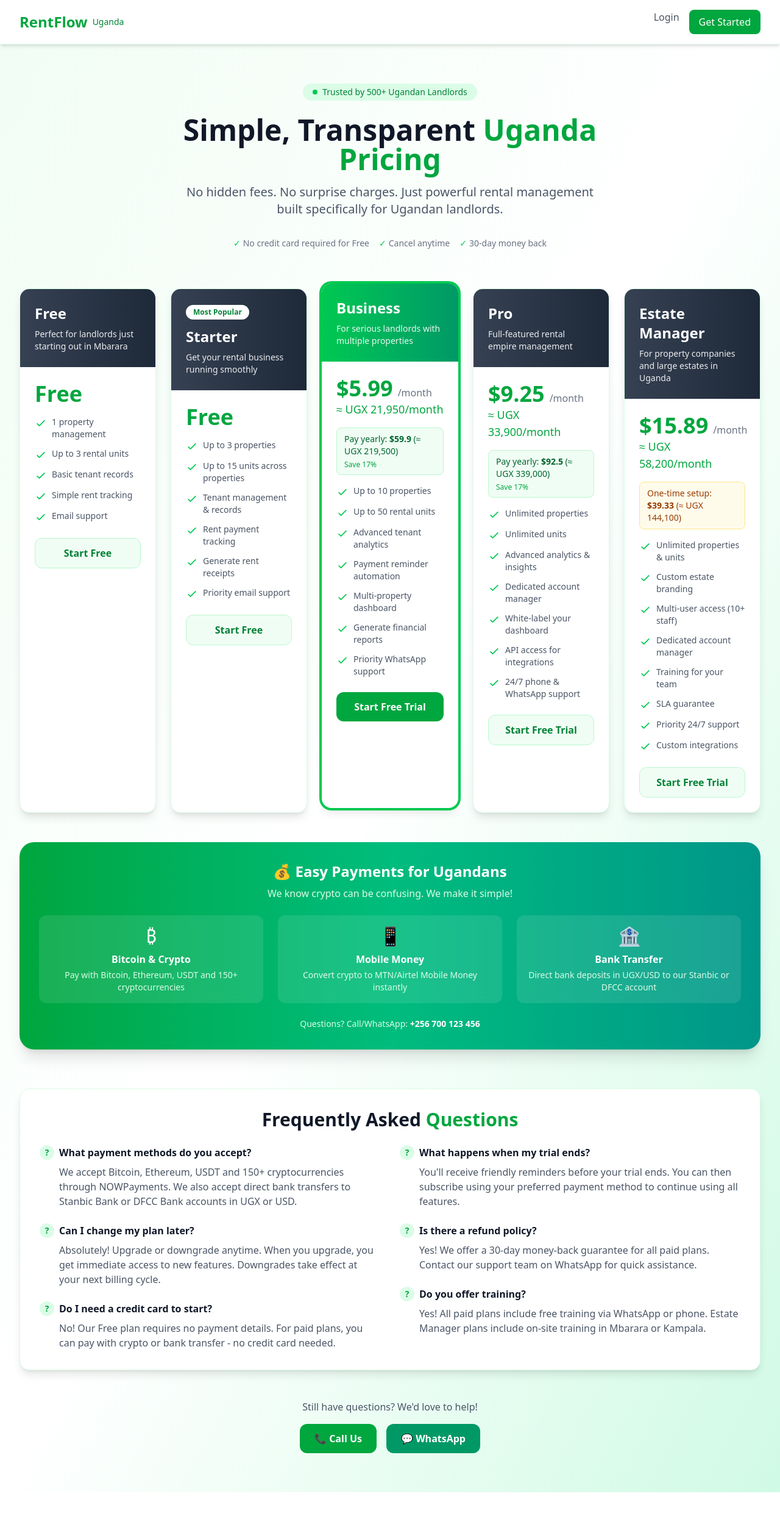
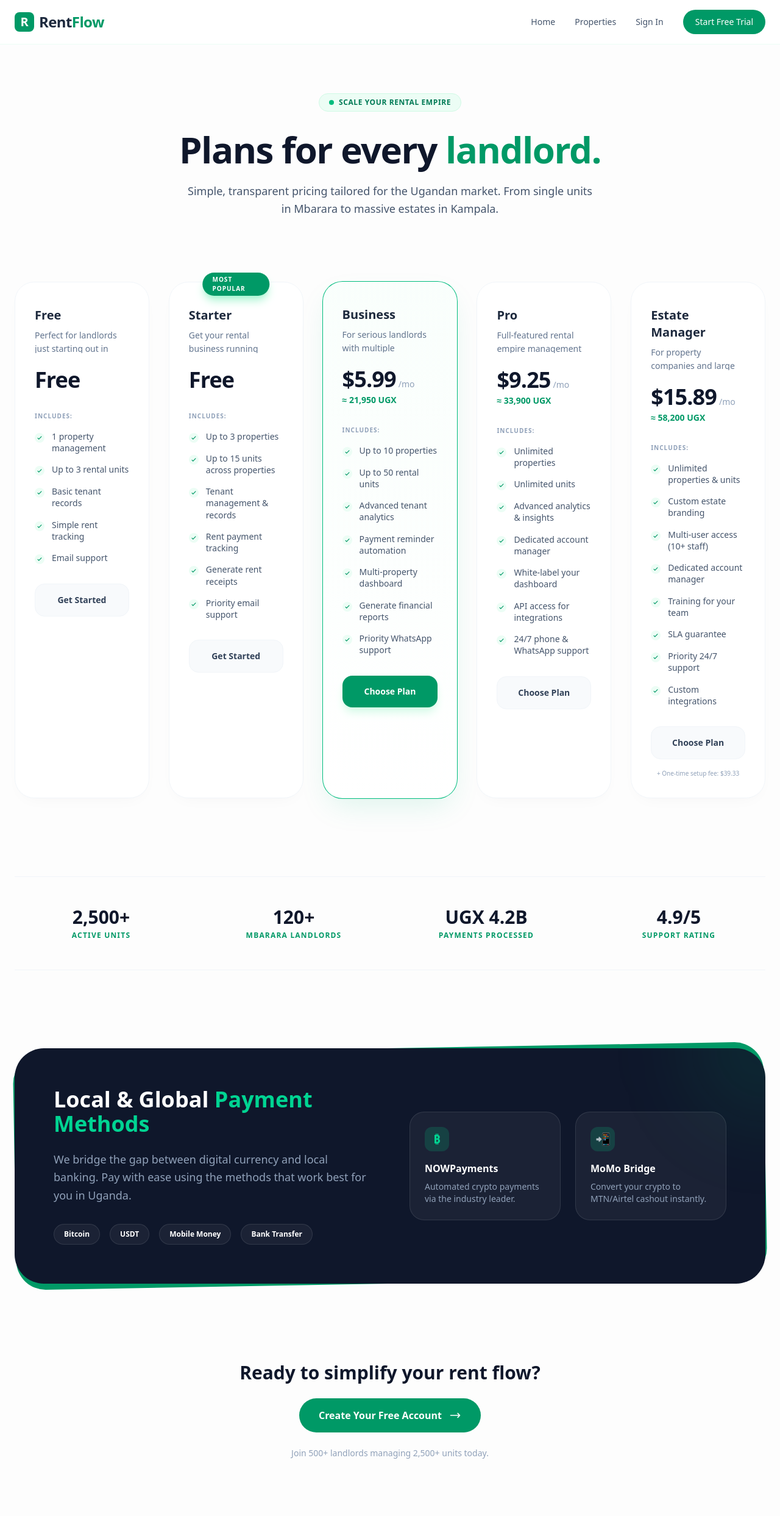
Before and after one commit to taremwastudios/rentflow, a Next.js app: page /pricing in a window 1280 px wide. Shown: the top 2486 px of the page at 61% size. Before the commit the page ends 2447 px from the top, so only its background shows below. Built offline with nearby package versions, Linux system fonts and the light colour scheme.

Commit message:
feat: redesign pricing page with emerald-and-white aesthetic

```diff
--- a/src/app/pricing/page.tsx
+++ b/src/app/pricing/page.tsx
@@ -109,276 +109,200 @@ export default function PricingPage() {
   ];
 
   return (
-    <div className="min-h-screen bg-gradient-to-br from-green-50 via-white to-emerald-100">
-      {/* Header */}
-      <header className="bg-white shadow-md border-b border-green-100">
-        <div className="max-w-7xl mx-auto px-4 sm:px-6 lg:px-8 py-4 flex justify-between items-center">
-          <div className="flex items-center space-x-2">
-            <Link href="/" className="text-2xl font-bold text-green-600">
-              RentFlow
+    <div className="min-h-screen bg-[#FDFDFD] text-slate-900 font-sans">
+      {/* Navigation - Simplified for clean look */}
+      <header className="sticky top-0 z-50 bg-white/80 backdrop-blur-md border-b border-emerald-50">
+        <div className="max-w-7xl mx-auto px-6 py-4 flex justify-between items-center">
+          <Link href="/" className="flex items-center space-x-2 group">
+            <div className="w-8 h-8 bg-emerald-600 rounded-lg flex items-center justify-center group-hover:rotate-12 transition-transform">
+              <span className="text-white font-bold text-xl">R</span>
+            </div>
+            <span className="text-2xl font-bold tracking-tight text-slate-800">Rent<span className="text-emerald-600">Flow</span></span>
           </Link>
-            <span className="text-sm text-green-700 font-medium">Uganda</span>
-          </div>
-          <nav className="flex space-x-4">
-            <Link href="/login" className="text-gray-600 hover:text-green-600 font-medium">
-              Login
-            </Link>
+          <nav className="hidden md:flex items-center space-x-8 text-sm font-medium text-slate-600">
+            <Link href="/" className="hover:text-emerald-600 transition-colors">Home</Link>
+            <Link href="/properties" className="hover:text-emerald-600 transition-colors">Properties</Link>
+            <Link href="/login" className="hover:text-emerald-600 transition-colors">Sign In</Link>
             <Link
               href="/register"
-              className="bg-green-600 text-white px-4 py-2 rounded-lg hover:bg-green-700 font-medium"
+              className="bg-emerald-600 text-white px-5 py-2.5 rounded-full hover:bg-emerald-700 transition-all hover:shadow-lg hover:shadow-emerald-200 active:scale-95"
             >
-              Get Started
+              Start Free Trial
             </Link>
           </nav>
         </div>
       </header>
 
       {/* Hero Section */}
-      <section className="py-16 text-center px-4">
-        <div className="max-w-3xl mx-auto">
-          <div className="inline-flex items-center bg-green-100 text-green-700 px-4 py-1 rounded-full text-sm font-medium mb-6">
-            <span className="w-2 h-2 bg-green-500 rounded-full mr-2 animate-pulse"></span>
-            Trusted by 500+ Ugandan Landlords
+      <section className="relative pt-20 pb-16 overflow-hidden">
+        <div className="absolute top-0 left-1/2 -translate-x-1/2 w-full h-full -z-10 opacity-30">
+          <div className="absolute top-0 left-1/4 w-96 h-96 bg-emerald-200 rounded-full blur-[120px]"></div>
+          <div className="absolute bottom-0 right-1/4 w-96 h-96 bg-green-100 rounded-full blur-[120px]"></div>
         </div>
-          <h1 className="text-4xl md:text-5xl font-bold text-gray-900 mb-4">
-            Simple, Transparent <span className="text-green-600">Uganda Pricing</span>
+
+        <div className="max-w-4xl mx-auto text-center px-6">
+          <div className="inline-flex items-center space-x-2 bg-emerald-50 border border-emerald-100 px-4 py-1.5 rounded-full text-emerald-700 text-xs font-bold tracking-wider uppercase mb-8">
+            <span className="flex h-2 w-2 relative">
+              <span className="animate-ping absolute inline-flex h-full w-full rounded-full bg-emerald-400 opacity-75"></span>
+              <span className="relative inline-flex rounded-full h-2 w-2 bg-emerald-500"></span>
+            </span>
+            <span>Scale your rental empire</span>
+          </div>
+          <h1 className="text-5xl md:text-6xl font-black text-slate-900 mb-6 tracking-tight">
+            Plans for every <span className="text-emerald-600">landlord.</span>
           </h1>
-          <p className="text-xl text-gray-600 mb-8 max-w-2xl mx-auto">
-            No hidden fees. No surprise charges. Just powerful rental management
-            built specifically for Ugandan landlords.
+          <p className="text-lg text-slate-600 mb-10 max-w-2xl mx-auto leading-relaxed">
+            Simple, transparent pricing tailored for the Ugandan market.
+            From single units in Mbarara to massive estates in Kampala.
           </p>
-          <div className="flex justify-center gap-4 text-sm text-gray-500">
-            <span className="flex items-center">
-              <span className="text-green-500 mr-1">✓</span> No credit card required for Free
-            </span>
-            <span className="flex items-center">
-              <span className="text-green-500 mr-1">✓</span> Cancel anytime
-            </span>
-            <span className="flex items-center">
-              <span className="text-green-500 mr-1">✓</span> 30-day money back
-            </span>
-          </div>
         </div>
       </section>
 
       {/* Pricing Cards */}
-      <section className="max-w-7xl mx-auto px-4 sm:px-6 lg:px-8 pb-16">
-        <div className="grid grid-cols-1 md:grid-cols-2 lg:grid-cols-3 xl:grid-cols-5 gap-6">
+      <section className="max-w-[1400px] mx-auto px-6 pb-24">
+        <div className="grid grid-cols-1 md:grid-cols-2 lg:grid-cols-3 xl:grid-cols-5 gap-8">
           {plans.map((plan) => (
             <div
               key={plan.slug}
-              className={`bg-white rounded-2xl shadow-lg overflow-hidden hover:shadow-2xl transition-all duration-300 hover:-translate-y-1 ${
+              className={`relative flex flex-col bg-white rounded-[2rem] transition-all duration-500 hover:-translate-y-2 group ${
                 plan.highlighted
-                  ? "ring-4 ring-green-500 transform md:-translate-y-2"
-                  : "border border-green-100"
+                  ? "ring-1 ring-emerald-500 shadow-[0_20px_50px_-12px_rgba(16,185,129,0.15)] bg-gradient-to-b from-emerald-50/30 to-white"
+                  : "border border-slate-100 shadow-[0_10px_30px_-15px_rgba(0,0,0,0.05)] hover:shadow-[0_20px_40px_-15px_rgba(0,0,0,0.1)]"
               }`}
             >
-              {/* Card Header */}
-              <div className={`p-6 text-white ${
-                plan.highlighted
-                  ? "bg-gradient-to-r from-green-500 to-emerald-600"
-                  : "bg-gradient-to-r from-gray-700 to-gray-800"
-              }`}>
               {plan.badge && (
-                  <div className="bg-white text-green-700 text-xs font-bold px-3 py-1 rounded-full inline-block mb-3">
+                <div className="absolute -top-4 left-1/2 -translate-x-1/2 bg-emerald-600 text-white text-[10px] font-black px-4 py-1 rounded-full uppercase tracking-widest shadow-lg shadow-emerald-200">
                   {plan.badge}
                 </div>
               )}
-                <h3 className="text-2xl font-bold mb-2">{plan.name}</h3>
-                <p className="text-white/90 text-sm">{plan.description}</p>
-              </div>
 
-              {/* Pricing */}
-              <div className="p-6">
-                <div className="mb-4">
+              <div className="p-8 pt-10">
+                <h3 className="text-xl font-bold text-slate-800 mb-2">{plan.name}</h3>
+                <p className="text-slate-500 text-sm leading-relaxed mb-6 h-10 overflow-hidden">
+                  {plan.description}
+                </p>
+
+                <div className="mb-8">
                   <div className="flex items-baseline">
-                    <span className="text-4xl font-bold text-green-600">
+                    <span className="text-4xl font-black text-slate-900 tracking-tight">
                       {plan.priceMonthly === 0 ? "Free" : `$${plan.priceMonthly}`}
                     </span>
-                    <span className="text-gray-500 ml-2">
-                      {plan.priceMonthly === 0 ? "" : "/month"}
+                    <span className="text-slate-400 text-sm font-medium ml-1">
+                      {plan.priceMonthly === 0 ? "" : "/mo"}
                     </span>
                   </div>
                   {plan.priceMonthly > 0 && (
-                    <div className="text-lg text-green-600 font-medium">
-                      ≈ UGX {plan.priceMonthlyUGX?.toLocaleString()}/month
+                    <div className="text-sm font-semibold text-emerald-600 mt-1">
+                      ≈ {plan.priceMonthlyUGX?.toLocaleString()} UGX
                     </div>
                   )}
                 </div>
 
-                {plan.setupFee && (
-                  <div className="bg-amber-50 border border-amber-200 text-amber-800 text-sm px-3 py-2 rounded-lg mb-4">
-                    One-time setup: <strong>${plan.setupFee}</strong> (≈ UGX {plan.setupFeeUGX?.toLocaleString()})
+                {/* Features */}
+                <div className="flex-grow">
+                  <p className="text-[10px] font-bold text-slate-400 uppercase tracking-widest mb-4">Includes:</p>
+                  <ul className="space-y-4 mb-8">
+                    {plan.features.map((feature, index) => (
+                      <li key={index} className="flex items-start text-sm text-slate-600 group/item">
+                        <div className="mr-3 mt-1 w-4 h-4 rounded-full bg-emerald-50 flex items-center justify-center flex-shrink-0 group-hover/item:bg-emerald-100 transition-colors">
+                          <svg className="w-2.5 h-2.5 text-emerald-600" fill="none" stroke="currentColor" viewBox="0 0 24 24">
+                            <path strokeLinecap="round" strokeLinejoin="round" strokeWidth="3" d="M5 13l4 4L19 7" />
+                          </svg>
                         </div>
-                )}
-
-                {plan.priceAnnually > 0 && (
-                  <div className="bg-green-50 border border-green-200 text-green-800 text-sm px-3 py-2 rounded-lg mb-4">
-                    Pay yearly: <strong>${plan.priceAnnually}</strong> (≈ UGX {plan.priceAnnuallyUGX?.toLocaleString()})
-                    <span className="block text-green-600 text-xs mt-1">Save 17%</span>
-                  </div>
-                )}
-
-                {/* Features */}
-                <ul className="space-y-3 mb-6">
-                  {plan.features.map((feature, index) => (
-                    <li key={index} className="flex items-start text-sm text-gray-600">
-                      <svg
-                        className="w-5 h-5 text-green-500 mr-2 flex-shrink-0 mt-0.5"
-                        fill="none"
-                        stroke="currentColor"
-                        viewBox="0 0 24 24"
-                      >
-                        <path
-                          strokeLinecap="round"
-                          strokeLinejoin="round"
-                          strokeWidth="2"
-                          d="M5 13l4 4L19 7"
-                        />
-                      </svg>
-                      {feature}
+                        <span className="leading-snug">{feature}</span>
                       </li>
                     ))}
                   </ul>
+                </div>
 
                 {/* CTA Button */}
                 <Link
                   href={`/register?plan=${plan.slug}`}
-                  className={`block w-full text-center py-3 rounded-xl font-semibold transition-all ${
+                  className={`block w-full text-center py-4 rounded-2xl font-bold text-sm transition-all active:scale-95 ${
                     plan.highlighted
-                      ? "bg-green-600 text-white hover:bg-green-700 hover:shadow-lg"
-                      : "bg-green-50 text-green-700 hover:bg-green-100 border border-green-200"
+                      ? "bg-emerald-600 text-white hover:bg-emerald-700 shadow-lg shadow-emerald-100 hover:shadow-emerald-200"
+                      : "bg-slate-50 text-slate-700 hover:bg-emerald-50 hover:text-emerald-700 border border-slate-100 hover:border-emerald-100"
                   }`}
                 >
-                  {plan.priceMonthly === 0 ? "Start Free" : "Start Free Trial"}
+                  {plan.priceMonthly === 0 ? "Get Started" : "Choose Plan"}
                 </Link>
+
+                {plan.setupFee && (
+                  <p className="mt-4 text-[10px] text-center text-slate-400 font-medium">
+                    + One-time setup fee: ${plan.setupFee}
+                  </p>
+                )}
               </div>
             </div>
           ))}
         </div>
 
-        {/* Payment Methods Banner */}
-        <div className="mt-12 bg-gradient-to-r from-green-600 via-emerald-500 to-teal-600 rounded-3xl p-8 text-white shadow-xl">
-          <div className="text-center mb-6">
-            <h2 className="text-2xl font-bold mb-2">
-              💰 Easy Payments for Ugandans
-            </h2>
-            <p className="text-green-100">
-              We know crypto can be confusing. We make it simple!
+        {/* Niche Stats/Trust section */}
+        <div className="mt-32 grid md:grid-cols-4 gap-8 border-y border-slate-100 py-12">
+          {[
+            { label: "Active Units", value: "2,500+" },
+            { label: "Mbarara Landlords", value: "120+" },
+            { label: "Payments Processed", value: "UGX 4.2B" },
+            { label: "Support Rating", value: "4.9/5" },
+          ].map((stat, i) => (
+            <div key={i} className="text-center">
+              <div className="text-3xl font-black text-slate-900 mb-1">{stat.value}</div>
+              <div className="text-xs font-bold text-emerald-600 uppercase tracking-widest">{stat.label}</div>
+            </div>
+          ))}
+        </div>
+
+        {/* Payment Methods - Cleaned up */}
+        <div className="mt-32 relative group">
+          <div className="absolute inset-0 bg-emerald-600 rounded-[3rem] -rotate-1 group-hover:rotate-0 transition-transform duration-500"></div>
+          <div className="relative bg-slate-900 text-white rounded-[3rem] p-12 md:p-16 overflow-hidden">
+            <div className="absolute top-0 right-0 w-64 h-64 bg-emerald-500/10 rounded-full -mr-32 -mt-32 blur-3xl"></div>
+
+            <div className="grid lg:grid-cols-2 gap-16 items-center">
+              <div>
+                <h2 className="text-3xl md:text-4xl font-bold mb-6">Local & Global <span className="text-emerald-400">Payment Methods</span></h2>
+                <p className="text-slate-400 text-lg mb-8 leading-relaxed">
+                  We bridge the gap between digital currency and local banking. Pay with ease using the methods that work best for you in Uganda.
                 </p>
-          </div>
-          <div className="grid md:grid-cols-3 gap-6 text-center">
-            <div className="bg-white/10 backdrop-blur rounded-xl p-4">
-              <div className="text-3xl mb-2">₿</div>
-              <h3 className="font-bold mb-1">Bitcoin & Crypto</h3>
-              <p className="text-green-100 text-sm">Pay with Bitcoin, Ethereum, USDT and 150+ cryptocurrencies</p>
-            </div>
-            <div className="bg-white/10 backdrop-blur rounded-xl p-4">
-              <div className="text-3xl mb-2">📱</div>
-              <h3 className="font-bold mb-1">Mobile Money</h3>
-              <p className="text-green-100 text-sm">Convert crypto to MTN/Airtel Mobile Money instantly</p>
-            </div>
-            <div className="bg-white/10 backdrop-blur rounded-xl p-4">
-              <div className="text-3xl mb-2">🏦</div>
-              <h3 className="font-bold mb-1">Bank Transfer</h3>
-              <p className="text-green-100 text-sm">Direct bank deposits in UGX/USD to our Stanbic or DFCC account</p>
+                <div className="flex flex-wrap gap-4">
+                  {["Bitcoin", "USDT", "Mobile Money", "Bank Transfer"].map((tag) => (
+                    <span key={tag} className="bg-white/5 border border-white/10 px-4 py-2 rounded-full text-xs font-bold">{tag}</span>
+                  ))}
                 </div>
               </div>
-          <div className="mt-6 text-center text-green-100 text-sm">
-            Questions? Call/WhatsApp: <span className="font-bold text-white">+256 700 123 456</span>
+              <div className="grid sm:grid-cols-2 gap-6">
+                <div className="p-6 bg-white/5 border border-white/10 rounded-3xl hover:bg-white/10 transition-colors">
+                  <div className="w-10 h-10 bg-emerald-500/20 rounded-xl flex items-center justify-center mb-4">
+                    <span className="text-emerald-400 text-xl font-bold">₿</span>
                   </div>
+                  <h3 className="font-bold mb-2">NOWPayments</h3>
+                  <p className="text-slate-400 text-sm">Automated crypto payments via the industry leader.</p>
                 </div>
-
-        {/* FAQ Section */}
-        <div className="mt-16 bg-white rounded-2xl shadow-lg p-8 border border-green-100">
-          <h2 className="text-3xl font-bold text-gray-900 mb-6 text-center">
-            Frequently Asked <span className="text-green-600">Questions</span>
-          </h2>
-          <div className="grid md:grid-cols-2 gap-8">
-            <div className="space-y-6">
-              <div>
-                <h3 className="font-semibold text-gray-900 mb-2 flex items-center">
-                  <span className="w-6 h-6 bg-green-100 text-green-600 rounded-full flex items-center justify-center text-sm mr-2">?</span>
-                  What payment methods do you accept?
-                </h3>
-                <p className="text-gray-600 ml-8">
-                  We accept Bitcoin, Ethereum, USDT and 150+ cryptocurrencies through NOWPayments.
-                  We also accept direct bank transfers to Stanbic Bank or DFCC Bank accounts in UGX or USD.
-                </p>
+                <div className="p-6 bg-white/5 border border-white/10 rounded-3xl hover:bg-white/10 transition-colors">
+                  <div className="w-10 h-10 bg-emerald-500/20 rounded-xl flex items-center justify-center mb-4">
+                    <span className="text-emerald-400 text-xl font-bold">📲</span>
                   </div>
-              <div>
-                <h3 className="font-semibold text-gray-900 mb-2 flex items-center">
-                  <span className="w-6 h-6 bg-green-100 text-green-600 rounded-full flex items-center justify-center text-sm mr-2">?</span>
-                  Can I change my plan later?
-                </h3>
-                <p className="text-gray-600 ml-8">
-                  Absolutely! Upgrade or downgrade anytime. When you upgrade, you get immediate access
-                  to new features. Downgrades take effect at your next billing cycle.
-                </p>
+                  <h3 className="font-bold mb-2">MoMo Bridge</h3>
+                  <p className="text-slate-400 text-sm">Convert your crypto to MTN/Airtel cashout instantly.</p>
                 </div>
-              <div>
-                <h3 className="font-semibold text-gray-900 mb-2 flex items-center">
-                  <span className="w-6 h-6 bg-green-100 text-green-600 rounded-full flex items-center justify-center text-sm mr-2">?</span>
-                  Do I need a credit card to start?
-                </h3>
-                <p className="text-gray-600 ml-8">
-                  No! Our Free plan requires no payment details. For paid plans, you can pay with
-                  crypto or bank transfer - no credit card needed.
-                </p>
-              </div>
-            </div>
-            <div className="space-y-6">
-              <div>
-                <h3 className="font-semibold text-gray-900 mb-2 flex items-center">
-                  <span className="w-6 h-6 bg-green-100 text-green-600 rounded-full flex items-center justify-center text-sm mr-2">?</span>
-                  What happens when my trial ends?
-                </h3>
-                <p className="text-gray-600 ml-8">
-                  You&apos;ll receive friendly reminders before your trial ends. You can then subscribe
-                  using your preferred payment method to continue using all features.
-                </p>
-              </div>
-              <div>
-                <h3 className="font-semibold text-gray-900 mb-2 flex items-center">
-                  <span className="w-6 h-6 bg-green-100 text-green-600 rounded-full flex items-center justify-center text-sm mr-2">?</span>
-                  Is there a refund policy?
-                </h3>
-                <p className="text-gray-600 ml-8">
-                  Yes! We offer a 30-day money-back guarantee for all paid plans. Contact our
-                  support team on WhatsApp for quick assistance.
-                </p>
-              </div>
-              <div>
-                <h3 className="font-semibold text-gray-900 mb-2 flex items-center">
-                  <span className="w-6 h-6 bg-green-100 text-green-600 rounded-full flex items-center justify-center text-sm mr-2">?</span>
-                  Do you offer training?
-                </h3>
-                <p className="text-gray-600 ml-8">
-                  Yes! All paid plans include free training via WhatsApp or phone. Estate Manager
-                  plans include on-site training in Mbarara or Kampala.
-                </p>
               </div>
             </div>
           </div>
         </div>
 
-        {/* Contact CTA */}
-        <div className="mt-12 text-center">
-          <p className="text-gray-600 mb-4">Still have questions? We&apos;d love to help!</p>
-          <div className="flex justify-center gap-4">
-            <a
-              href="tel:+256700123456"
-              className="bg-green-600 text-white px-6 py-3 rounded-xl font-semibold hover:bg-green-700 transition-colors"
+        {/* Final CTA */}
+        <div className="mt-32 text-center">
+          <h2 className="text-3xl font-black text-slate-900 mb-6">Ready to simplify your rent flow?</h2>
+          <Link
+            href="/register"
+            className="inline-flex items-center space-x-3 bg-emerald-600 text-white px-8 py-4 rounded-full font-bold hover:bg-emerald-700 transition-all hover:shadow-2xl hover:shadow-emerald-200 active:scale-95"
           >
-              📞 Call Us
-            </a>
-            <a
-              href="https://wa.me/256700123456"
-              className="bg-emerald-600 text-white px-6 py-3 rounded-xl font-semibold hover:bg-emerald-700 transition-colors"
-            >
-              💬 WhatsApp
-            </a>
-          </div>
+            <span>Create Your Free Account</span>
+            <svg className="w-5 h-5" fill="none" stroke="currentColor" viewBox="0 0 24 24">
+              <path strokeLinecap="round" strokeLinejoin="round" strokeWidth="2" d="M17 8l4 4m0 0l-4 4m4-4H3" />
+            </svg>
+          </Link>
+          <p className="mt-6 text-slate-400 text-sm font-medium">Join 500+ landlords managing 2,500+ units today.</p>
         </div>
       </section>
     </div>
```
Lines whose indentation alone changed are shown as unchanged.
